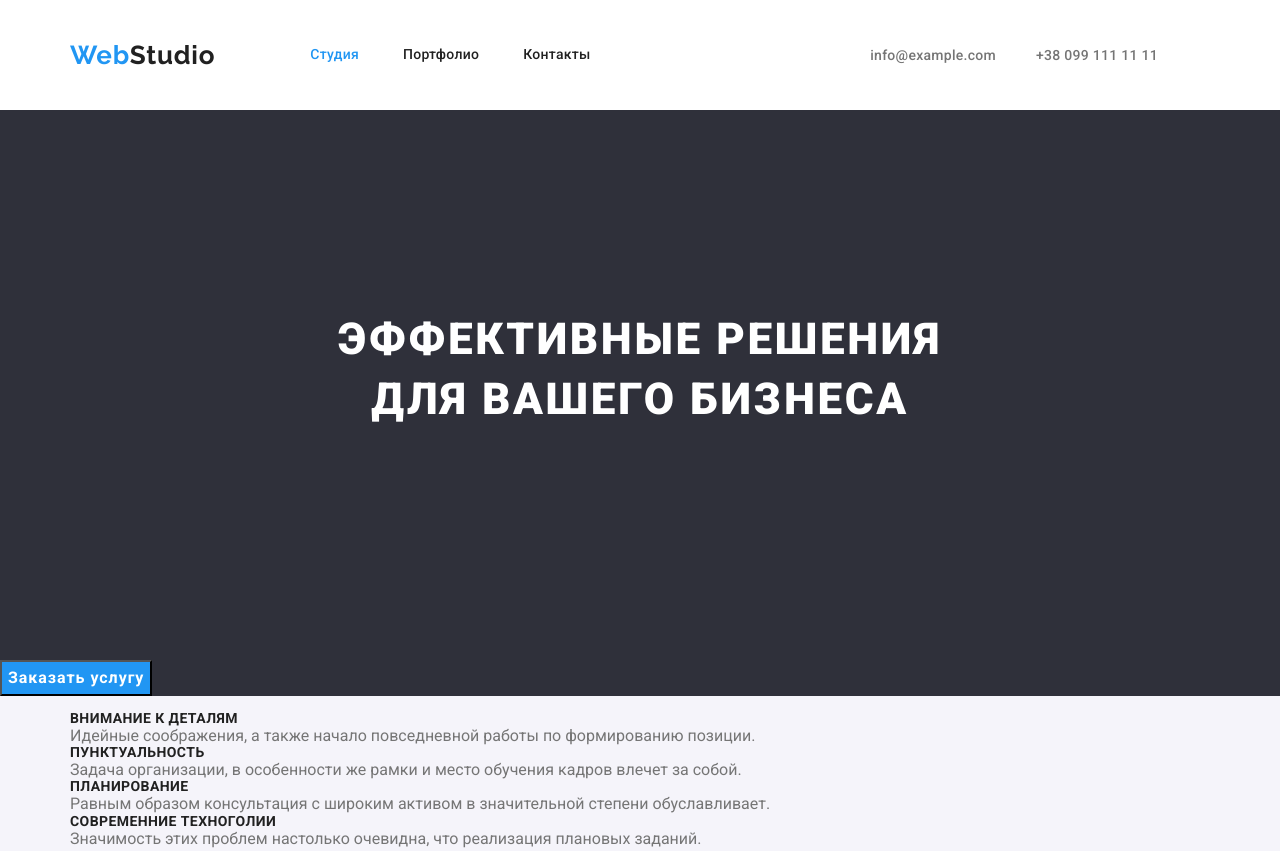
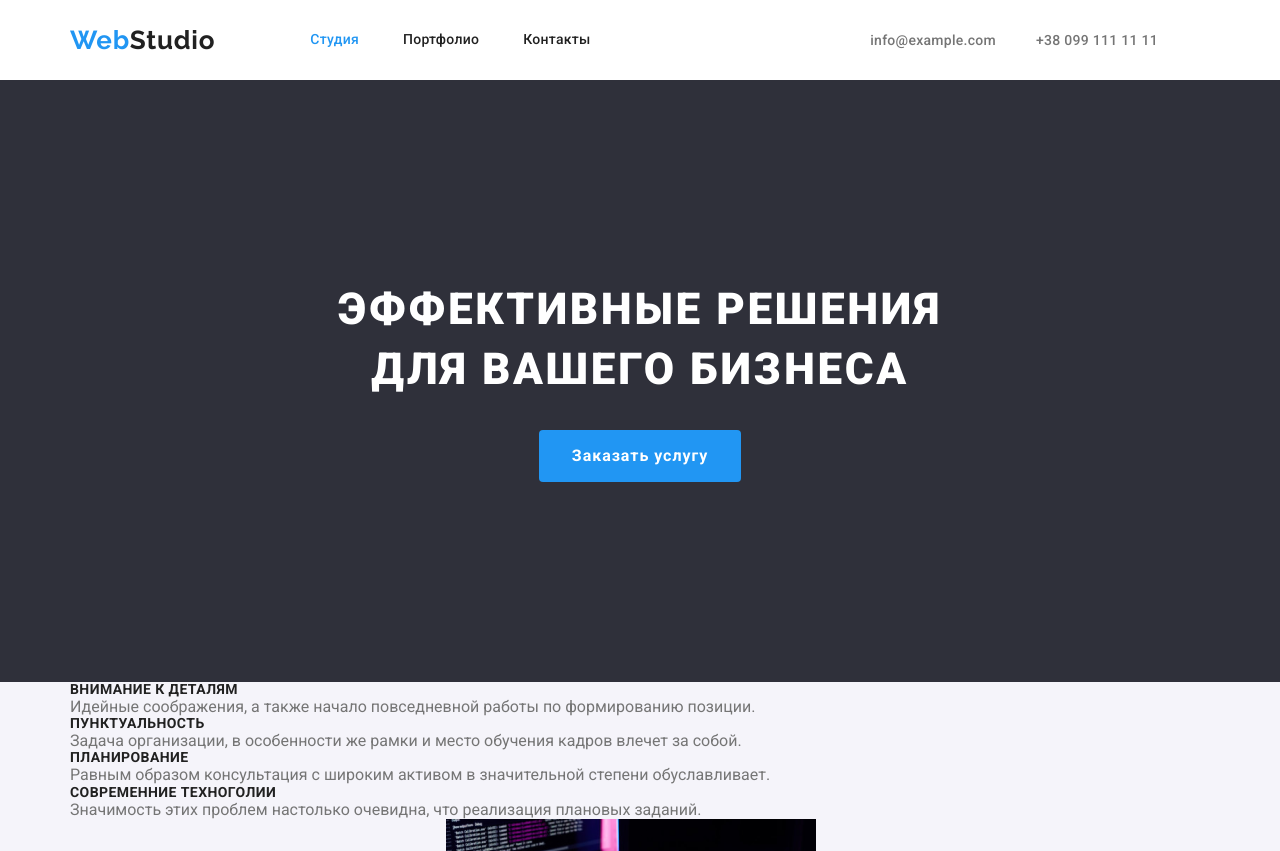
Before and after one commit to SergiyNaumenko/go-it-markup-hw-03, a plain HTML site: page index.html in a window 1280 px wide. Shown: the top 851 px of the page. Drawn offline with nearby package versions, Linux system fonts and the light colour scheme.

Commit message:
Обновляет стили
Header and Hero

```diff
--- a/css/styles.css
+++ b/css/styles.css
@@ -62,10 +62,8 @@ p {
     align-items: center;
 
     width: 1170px;
-    margin-left: auto;
-    margin-right: auto;
-    padding: 15px;
-    padding-right: 15px;
+    padding: 0 15px;
+	margin: 0 auto;
 }
 
 /* Header */
@@ -102,7 +100,7 @@ header {
 
 /* Задає колір і шрифт для навігації */
 .site-nav .item {
-    display: inline-flex;
+    display: inline-block;
 
 }
 .site-nav > .item:not(:last-child) {
@@ -144,7 +142,7 @@ header {
 }
 
 .adrress-header .adrress {
-    display: block;
+    display: inline-block;
     padding: 32px 0;
 
     font-family: Roboto;
@@ -183,17 +181,19 @@ header {
 
 /* Hero */
 .hero {
+
     background-color: var(--background-hero-footer-color);
+    text-align: center;
+}
+.hero-section {
+    display: inline-block;
+    width: 696px;
+    padding-top: 200px;
+    padding-bottom: 200px;
+
 }
 .hero-title {
-    text-align: center;
-    display: flex;
-    justify-content: center;
-    align-items: center;
     margin: 0 auto 30px;
-
-    padding-top: 200px;
-    padding-bottom: 200px;
 
     font-size: 44px;
     line-height: 1.36;
@@ -203,24 +203,31 @@ header {
     color: var(--hero-text-color);
 }
 
-.container .hero-section {
 
-}
+
+
+
 /* Button */
 .button {
+    padding: 10px 32px;
+    min-width: 200px;
+    align-items: baseline;
+    text-align: center;
 
     font-weight: 700;
     font-size: 16px;
     line-height: 1.87;
-    align-items: center;
-    text-align: center;
+
     letter-spacing: 0.06em;
-
     cursor: pointer;
-
+    border-radius: 4px;
+    border: 1px solid transparent;
     color: var(--hero-text-color);
     background-color: var(--accent-color);
 }
+
+
+
 
 /* Section*/
 .section-title {
```
